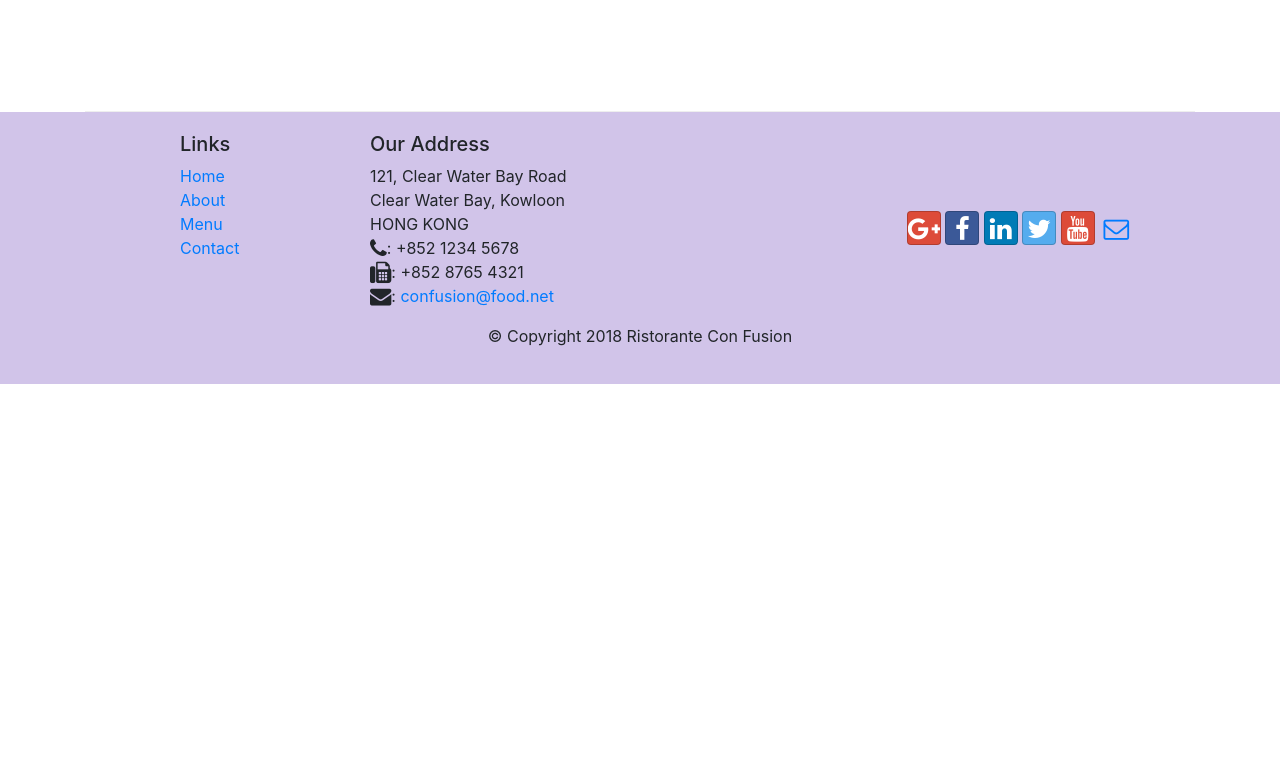
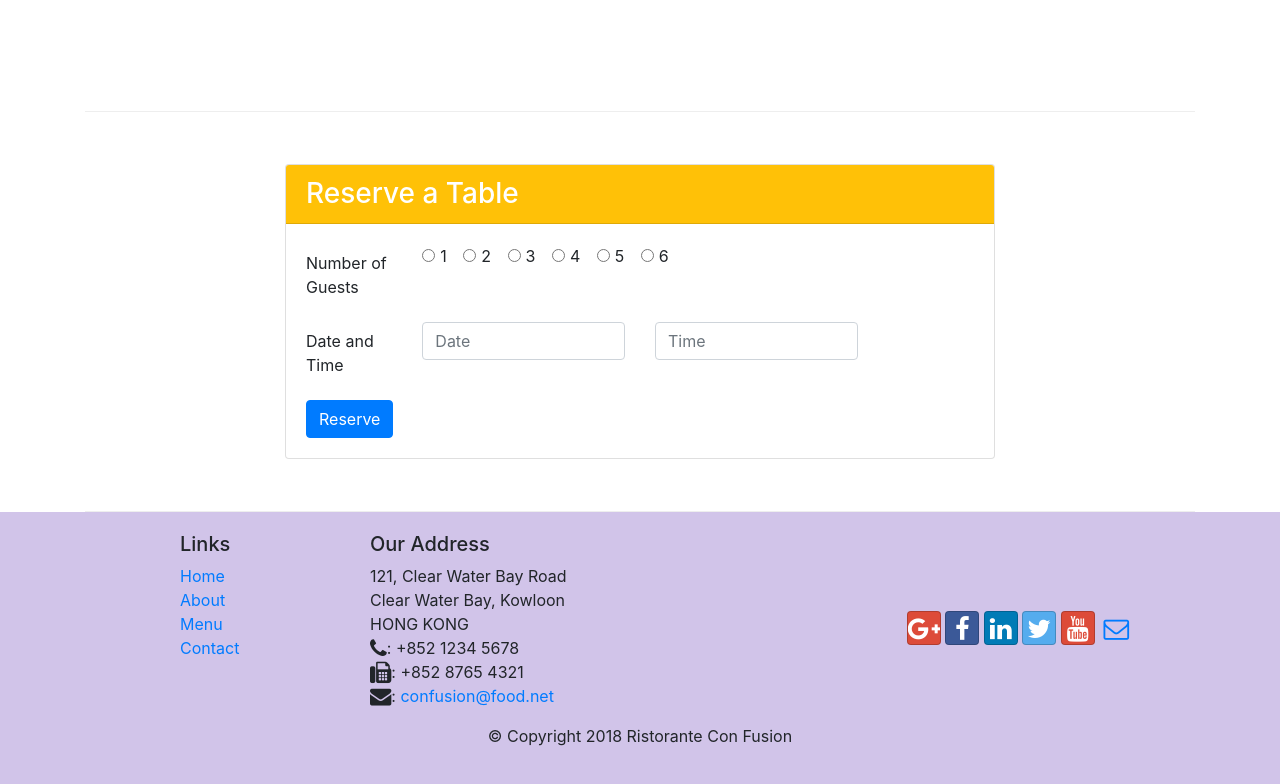
Before and after one commit to sandunibalasuriya/Bootstrap_exercises, a website: page index.html in a window 1280 px wide. Shown: the part 1422-2206 px from the top of the page. Before the commit the page ends 1806 px from the top, so only its background shows below. Drawn offline with nearby package versions, Linux system fonts and the light colour scheme.

Commit message:
card,media,form added

```diff
--- a/index.html
+++ b/index.html
@@ -41,8 +41,12 @@
                     <h1>Ristorante con Fusion</h1>
                     <p class="d-none d-sm-block">We take inspiration from the World's best cuisines, and create a unique fusion experience. Our lipsmacking creations will tickle your culinary senses!</p>
                 </div>
-                <div class="col-12 col-sm align-self-center">
+                <div class="col-12 col-sm-3 align-self-center">
                     <img src="img/logo.png" class="img-fluid">
+
+                </div>
+                <div class="col-12 col-sm-3 align-self-center">
+                    <a href="#testform" class="btn btn-warning btn-block btn-sm active" role="button" aria-pressed="true">Reserve Table</a>
                 </div>
             </div>
         </div>
@@ -75,8 +79,14 @@
                 <h3>This Month's Promotions</h3>
             </div>
             <div class="col-12 col-sm col-md">
-                <h2>Weekend Grand Buffet</h2>
+                <div class="media">
+                    <div class="media-body">
+                <h2 class="mt-0">Weekend Grand Buffet <span class="badge badge-danger">NEW</span></h2>
                 <p class="d-none d-sm-block">Featuring mouthwatering combinations with a choice of five different salads, six enticing appetizers, six main entrees and five choicest desserts. Free flowing bubbly and soft drinks. All for just $19.99 per person </p>
+                    </div>
+                    <img class="d-flex mr-3 img-thumbnail align-self-center"
+                            src="img/buffet.png" alt="Uthappizza">
+                </div>
             </div>
         </div>
 
@@ -100,6 +110,58 @@
                 </div>
             </div>
         </div>
+
+        <div class="row row-content align-items-center justify-content-sm-center">
+            <div class="col-12 col-sm-8">
+                <div class="card">
+                    <h3 class="card-header bg-warning text-white">Reserve a Table</h3>
+                    <div class="card-body">
+                        <form id="testform">
+                            <div class="form-group row">
+                                <label for="firstname" class="col-12 col-md-2 col-form-label">Number of Guests</label>
+                                <div class="col-12 col-md-8">
+                                    <div class="form-check form-check-inline">
+                                        <input class="form-check-input" type="radio" name="inlineRadioOptions" id="inlineRadio1" value="option1">
+                                        <label class="form-check-label" for="inlineRadio1">1</label>
+                                      </div>
+                                      <div class="form-check form-check-inline">
+                                        <input class="form-check-input" type="radio" name="inlineRadioOptions" id="inlineRadio2" value="option2">
+                                        <label class="form-check-label" for="inlineRadio2">2</label>
+                                      </div>
+                                      <div class="form-check form-check-inline">
+                                        <input class="form-check-input" type="radio" name="inlineRadioOptions" id="inlineRadio3" value="option3">
+                                        <label class="form-check-label" for="inlineRadio3">3</label>
+                                      </div>
+                                      <div class="form-check form-check-inline">
+                                        <input class="form-check-input" type="radio" name="inlineRadioOptions" id="inlineRadio4" value="option4">
+                                        <label class="form-check-label" for="inlineRadio4">4</label>
+                                      </div>
+                                      <div class="form-check form-check-inline">
+                                        <input class="form-check-input" type="radio" name="inlineRadioOptions" id="inlineRadio5" value="option5">
+                                        <label class="form-check-label" for="inlineRadio5">5</label>
+                                      </div>
+                                      <div class="form-check form-check-inline">
+                                        <input class="form-check-input" type="radio" name="inlineRadioOptions" id="inlineRadio6" value="option6">
+                                        <label class="form-check-label" for="inlineRadio6">6</label>
+                                      </div>
+                                </div>
+                            </div>
+                            <div class="form-group row">
+                                <label for="telnum" class="col-12 col-md-2 col-form-label">Date and Time</label>
+                                <div class="col-12 col-md-4">
+                                    <input type="tel" class="form-control" id="areacode" name="areacode" placeholder="Date">
+                                </div>
+                                <div class="col-12 col-md-4">
+                                    <input type="tel" class="form-control" id="telnum" name="telnum" placeholder="Time">
+                                </div>
+                            </div>
+                            <button type="submit" class="btn btn-primary">Reserve</button>
+                        </form>
+                    </div>
+                </div>
+            </div>
+        </div>
+
     </div>
 
     <footer class="footer">
```
